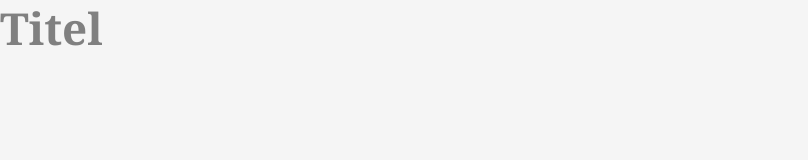
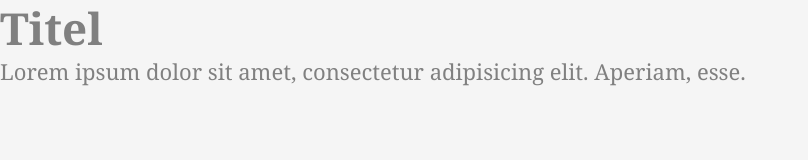
Before and after one commit to jwssnr/rhabarber1, a plain HTML site: page index.html in a window 1280 px wide. Shown: the whole page, without its empty margins (0-808 px from the left). Drawn offline with Linux system fonts and the light colour scheme.

Commit message:
Footer ergänzt

```diff
--- a/index.html
+++ b/index.html
@@ -13,6 +13,8 @@
 <h1>Titel</h1>
 
 
+<footer><p>Lorem ipsum dolor sit amet, consectetur adipisicing elit. Aperiam, esse.</p></footer>
+
 
 </body>
 </html>
```
Also changed, not shown: 1 other file.
